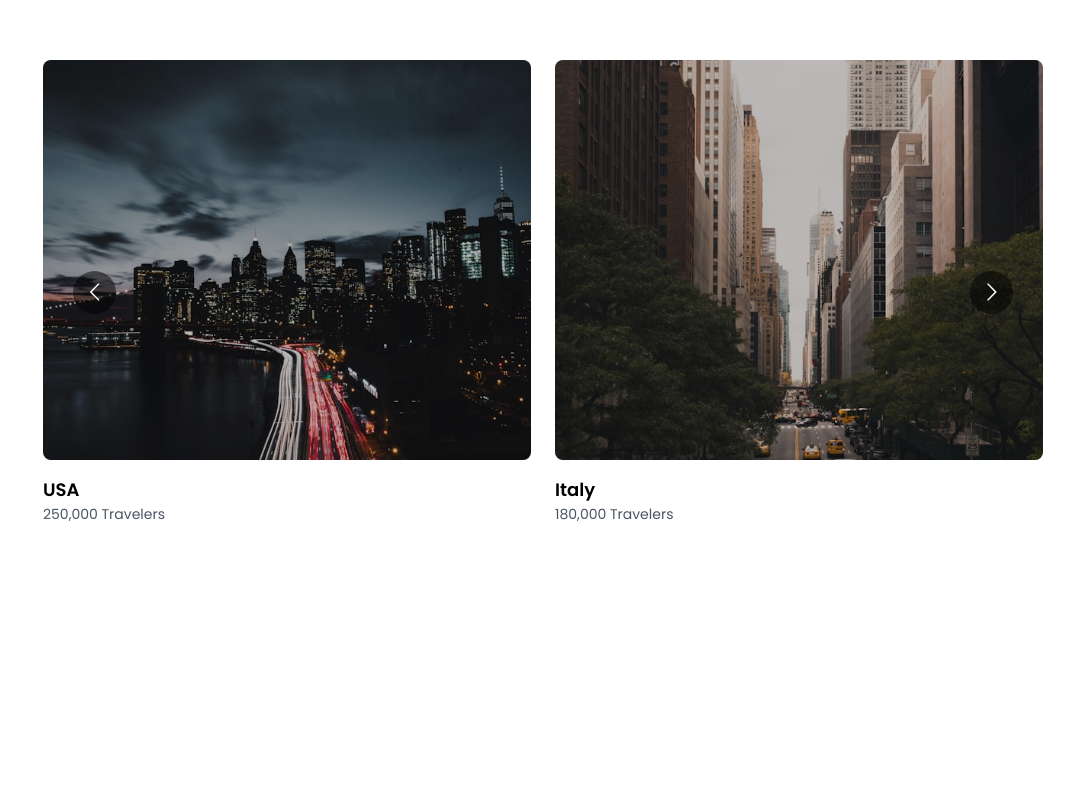
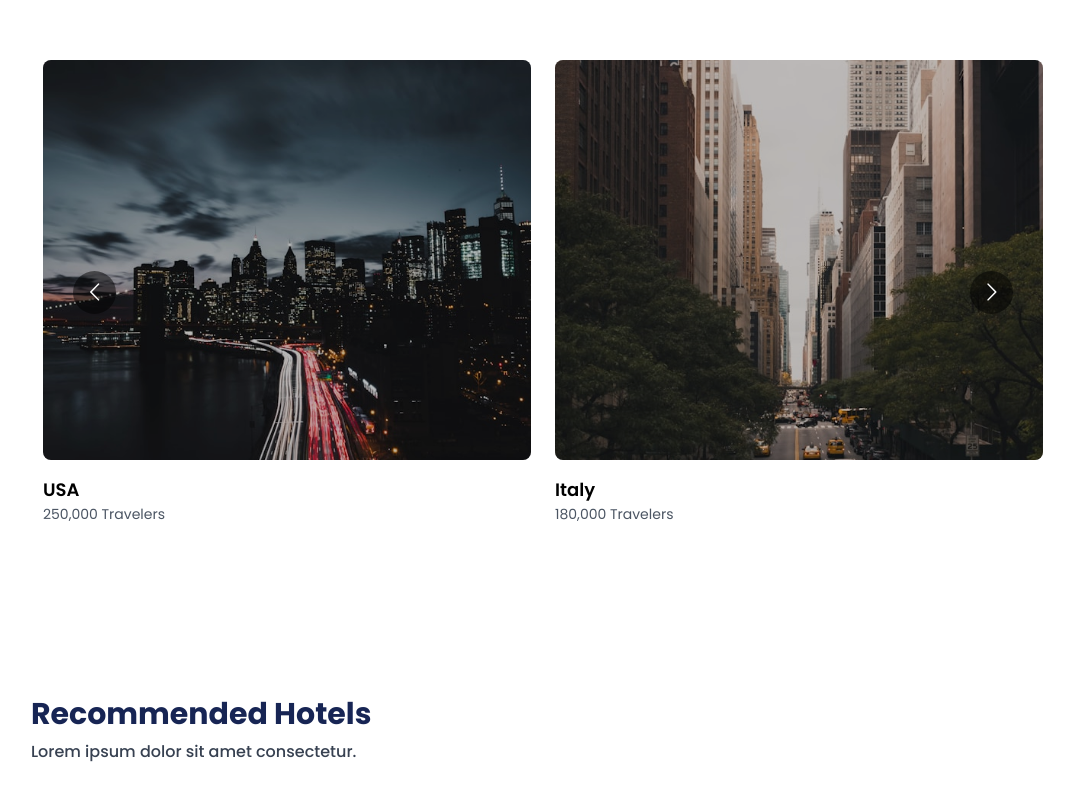
Before and after one commit to denisdiaconu/travista, a Next.js app: page / in a window 1280 px wide. Shown: the part 956-1756 px from the top of the page, without its empty margins (97-1171 px from the left). Before the commit the page ends 1572 px from the top, so only its background shows below. Built offline with nearby package versions, Linux system fonts and the light colour scheme.

Commit message:
Add heading to hotel

```diff
--- a/components/Home/Home.tsx
+++ b/components/Home/Home.tsx
@@ -1,12 +1,14 @@
 import React from 'react'
 import Hero from './Hero/Hero'
 import Destination from './Destination/Destination'
+import Hotel from './Hotel/Hotel'
 
 const Home = () => {
   return (
     <div className='overflow-hidden'>
       <Hero />
       <Destination />
+      <Hotel />
     </div>
   )
 }
--- a/components/Home/Hotel/Hotel.tsx
+++ b/components/Home/Hotel/Hotel.tsx
@@ -1,8 +1,11 @@
+import SectionHeading from '@/components/Helper/SectionHeading'
 import React from 'react'
 
 const Hotel = () => {
   return (
-    <div>Hotel</div>
+    <div className='pt-20 pb-20'>
+        <SectionHeading heading='Recommended Hotels'/>
+    </div>
   )
 }
 
```
